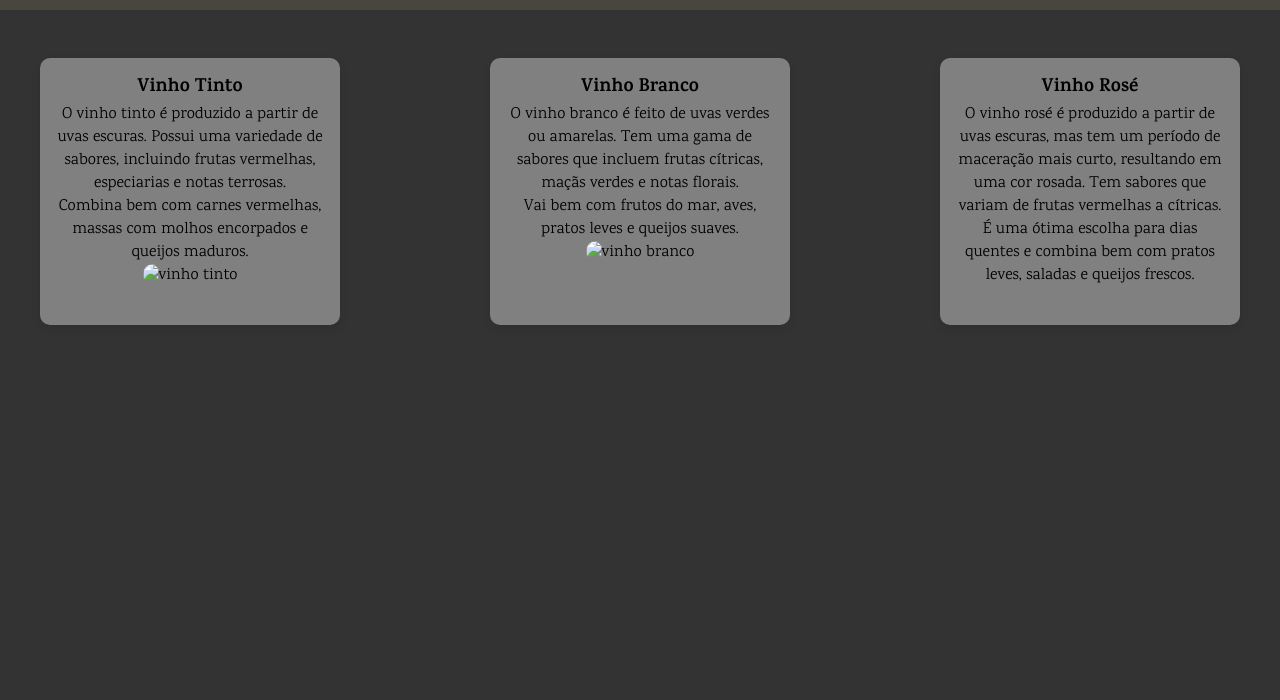
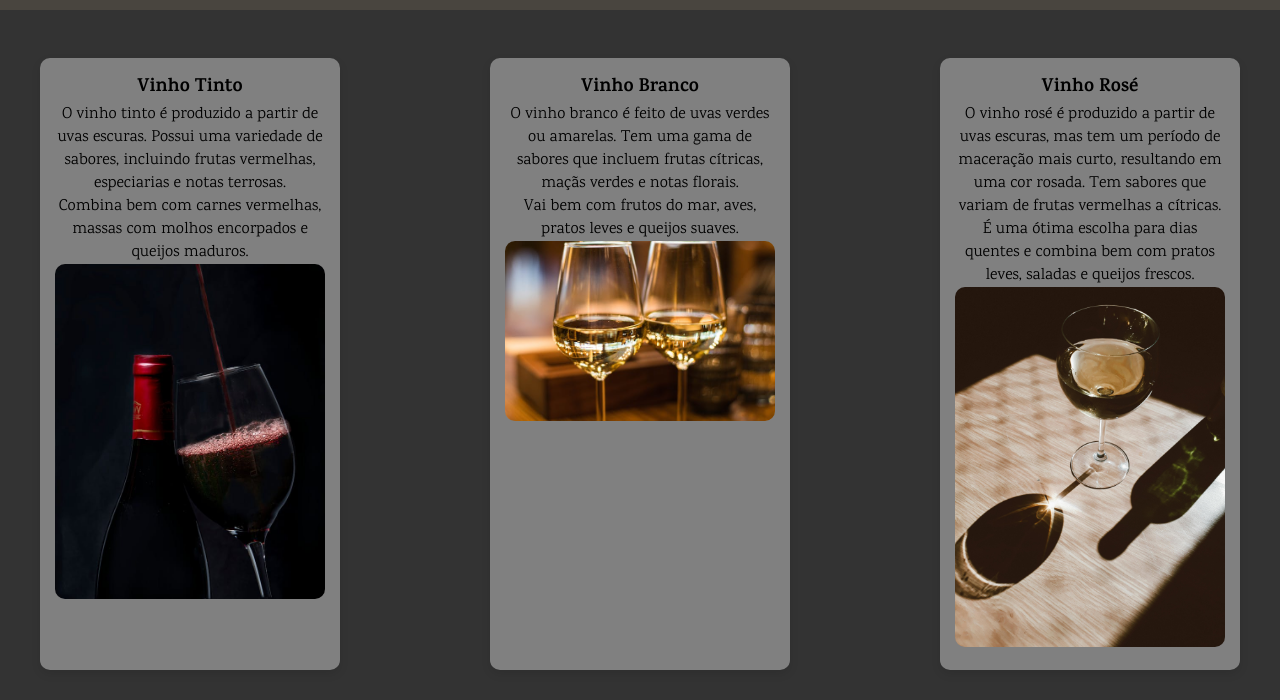
Before and after one commit to gab-gouvea/CP02-FRONT-END, a plain HTML site: page index.html in a window 1280 px wide. Shown: the part 100-800 px from the top of the page. Drawn offline with Linux system fonts and the light colour scheme; the site is published under a folder, as on GitHub Pages, so addresses that start at the root find nothing.

Commit message:
Update index.html

```diff
--- a/index.html
+++ b/index.html
@@ -35,21 +35,21 @@
             <h3>Vinho Tinto</h3>
             <p>O vinho tinto é produzido a partir de uvas escuras. Possui uma variedade de sabores, incluindo frutas vermelhas, especiarias e notas terrosas.</p>
             <p>Combina bem com carnes vermelhas, massas com molhos encorpados e queijos maduros.</p>
-            <img src="/img/pexels-bernyce-hollingworth-916019-2702805.jpg" alt="vinho tinto">
+            <img src="img/pexels-bernyce-hollingworth-916019-2702805.jpg" alt="vinho tinto">
         </div>
 
         <div class="wine">
             <h3>Vinho Branco</h3>
             <p>O vinho branco é feito de uvas verdes ou amarelas. Tem uma gama de sabores que incluem frutas cítricas, maçãs verdes e notas florais.</p>
             <p>Vai bem com frutos do mar, aves, pratos leves e queijos suaves.</p>
-            <img src="/img/pexels-valeriya-1123260.jpg" alt="vinho branco">
+            <img src="img/pexels-valeriya-1123260.jpg" alt="vinho branco">
         </div>
 
         <div class="wine">
             <h3>Vinho Rosé</h3>
             <p>O vinho rosé é produzido a partir de uvas escuras, mas tem um período de maceração mais curto, resultando em uma cor rosada. Tem sabores que variam de frutas vermelhas a cítricas.</p>
             <p>É uma ótima escolha para dias quentes e combina bem com pratos leves, saladas e queijos frescos.</p>
-            <img src="/img/pexels-loow-invernissi-378235453-14588798.jpg" alt="">
+            <img src="img/pexels-loow-invernissi-378235453-14588798.jpg" alt="">
         </div>
     </section>
         </div>
```
